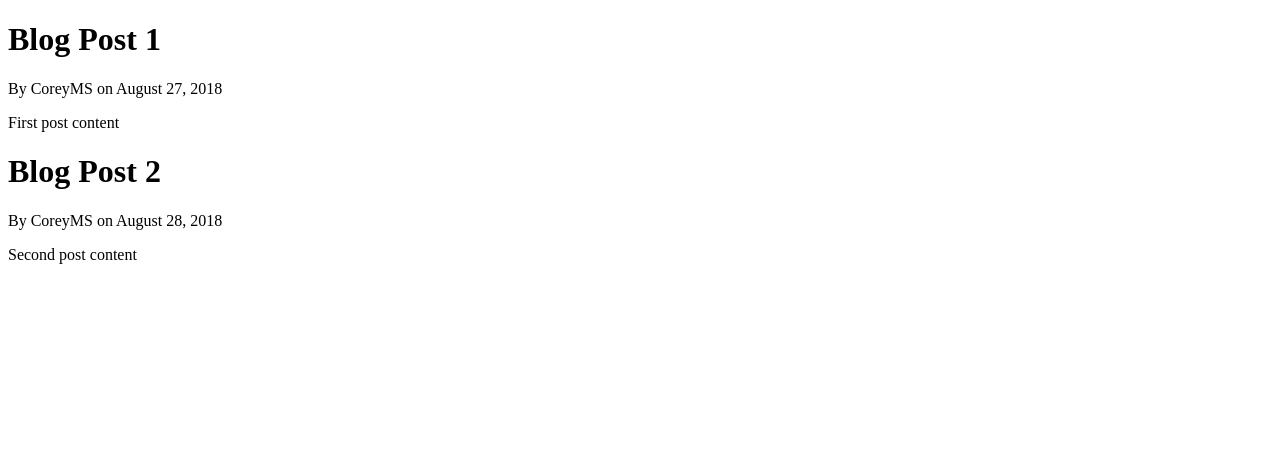
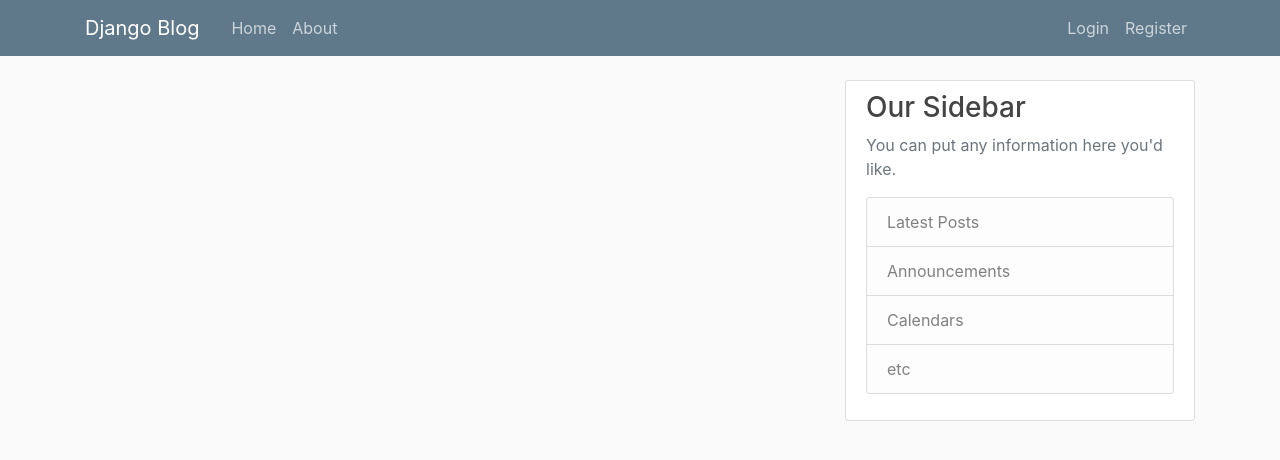
Before and after one commit to Mistblinde/blog_django_project, a Django app: page / in a window 1280 px wide. Shown: the top 460 px of the page. Run offline with Django 3.2, Linux system fonts and the light colour scheme; data that the repository does not hold is empty; some libraries are stand-ins or nearby versions.

Commit message:
added nice html/css/bootstrap layout

```diff
--- /dev/null
+++ b/blog/static/blog/main.css
@@ -0,0 +1,84 @@
+body {
+  background: #fafafa;
+  color: #333333;
+  margin-top: 5rem;
+}
+
+h1, h2, h3, h4, h5, h6 {
+  color: #444444;
+}
+
+ul {
+  margin: 0;
+}
+
+.bg-steel {
+  background-color: #5f788a;
+}
+
+.site-header .navbar-nav .nav-link {
+  color: #cbd5db;
+}
+
+.site-header .navbar-nav .nav-link:hover {
+  color: #ffffff;
+}
+
+.site-header .navbar-nav .nav-link.active {
+  font-weight: 500;
+}
+
+.content-section {
+  background: #ffffff;
+  padding: 10px 20px;
+  border: 1px solid #dddddd;
+  border-radius: 3px;
+  margin-bottom: 20px;
+}
+
+.article-title {
+  color: #444444;
+}
+
+a.article-title:hover {
+  color: #428bca;
+  text-decoration: none;
+}
+
+.article-content {
+  white-space: pre-line;
+}
+
+.article-img {
+  height: 65px;
+  width: 65px;
+  margin-right: 16px;
+}
+
+.article-metadata {
+  padding-bottom: 1px;
+  margin-bottom: 4px;
+  border-bottom: 1px solid #e3e3e3
+}
+
+.article-metadata a:hover {
+  color: #333;
+  text-decoration: none;
+}
+
+.article-svg {
+  width: 25px;
+  height: 25px;
+  vertical-align: middle;
+}
+
+.account-img {
+  height: 125px;
+  width: 125px;
+  margin-right: 20px;
+  margin-bottom: 16px;
+}
+
+.account-heading {
+  font-size: 2.5rem;
+}
--- /dev/null
+++ b/blog/templates/blog/base.html
@@ -0,0 +1,68 @@
+{% load static  %}
+<!DOCTYPE html>
+<html>
+<head>
+ <!-- Required meta tags -->
+    <meta charset="utf-8">
+    <meta name="viewport" content="width=device-width, initial-scale=1, shrink-to-fit=no">
+
+    <!-- Bootstrap CSS -->
+    <link rel="stylesheet" href="https://maxcdn.bootstrapcdn.com/bootstrap/4.0.0/css/bootstrap.min.css" integrity="sha384-Gn5384xqQ1aoWXA+058RXPxPg6fy4IWvTNh0E263XmFcJlSAwiGgFAW/dAiS6JXm" crossorigin="anonymous">
+    <link rel="stylesheet" type="text/css" href="{% static 'blog/main.css' %}">
+
+    {% if title %}
+        <title>Django Blog - {{ title }}</title>
+    {% else %}
+        <title>Django Blog</title>
+    {% endif %}
+</head>
+<body>
+    <header class="site-header">
+      <nav class="navbar navbar-expand-md navbar-dark bg-steel fixed-top">
+        <div class="container">
+          <a class="navbar-brand mr-4" href="{% url 'blog-home' %}">Django Blog</a>
+          <button class="navbar-toggler" type="button" data-toggle="collapse" data-target="#navbarToggle" aria-controls="navbarToggle" aria-expanded="false" aria-label="Toggle navigation">
+          <span class="navbar-toggler-icon"></span>
+          </button>
+          <div class="collapse navbar-collapse" id="navbarToggle">
+            <div class="navbar-nav mr-auto">
+              <a class="nav-item nav-link" href="{% url 'blog-home' %}">Home</a>
+              <a class="nav-item nav-link" href="{% url 'blog-about' %}">About</a>
+            </div>
+            <!-- Navbar Right Side -->
+            <div class="navbar-nav">
+              <a class="nav-item nav-link" href="#">Login</a>
+              <a class="nav-item nav-link" href="#">Register</a>
+            </div>
+          </div>
+        </div>
+      </nav>
+    </header>
+    <main role="main" class="container">
+      <div class="row">
+        <div class="col-md-8">
+          {% block content %}{% endblock %}
+        </div>
+        <div class="col-md-4">
+          <div class="content-section">
+            <h3>Our Sidebar</h3>
+            <p class='text-muted'>You can put any information here you'd like.
+              <ul class="list-group">
+                <li class="list-group-item list-group-item-light">Latest Posts</li>
+                <li class="list-group-item list-group-item-light">Announcements</li>
+                <li class="list-group-item list-group-item-light">Calendars</li>
+                <li class="list-group-item list-group-item-light">etc</li>
+              </ul>
+            </p>
+          </div>
+        </div>
+      </div>
+    </main>
+
+    <!-- Optional JavaScript -->
+    <!-- jQuery first, then Popper.js, then Bootstrap JS -->
+    <script src="https://code.jquery.com/jquery-3.2.1.slim.min.js" integrity="sha384-KJ3o2DKtIkvYIK3UENzmM7KCkRr/rE9/Qpg6aAZGJwFDMVNA/GpGFF93hXpG5KkN" crossorigin="anonymous"></script>
+    <script src="https://cdnjs.cloudflare.com/ajax/libs/popper.js/1.12.9/umd/popper.min.js" integrity="sha384-ApNbgh9B+Y1QKtv3Rn7W3mgPxhU9K/ScQsAP7hUibX39j7fakFPskvXusvfa0b4Q" crossorigin="anonymous"></script>
+    <script src="https://maxcdn.bootstrapcdn.com/bootstrap/4.0.0/js/bootstrap.min.js" integrity="sha384-JZR6Spejh4U02d8jOt6vLEHfe/JQGiRRSQQxSfFWpi1MquVdAyjUar5+76PVCmYl" crossorigin="anonymous"></script>
+</body>
+</html>
--- a/blog/templates/blog/home.html
+++ b/blog/templates/blog/home.html
@@ -1,17 +1,15 @@
-<!DOCTYPE html>
-<html>
-<head>
-    {% if title %}
-        <title>Django Blog - {{ title }}</title>
-    {% else %}
-        <title>Django Blog</title>
-    {% endif %}
-</head>
-<body>
+{% extends "blog/base.html" %}
+{% block content %}
     {% for post in posts %}
-        <h1>{{ post.title }}</h1>
-        <p>By {{ post.author }} on {{ post.date_posted }}</p>
-        <p>{{ post.content }}</p>
+        <article class="media content-section">
+          <div class="media-body">
+            <div class="article-metadata">
+              <a class="mr-2" href="#">{{ post.author }}</a>
+              <small class="text-muted">{{ post.date_posted|date:"F d, Y" }}</small>
+            </div>
+            <h2><a class="article-title" href="#">{{ post.title }}</a></h2>
+            <p class="article-content">{{ post.content }}</p>
+          </div>
+        </article>
     {% endfor %}
-</body>
-</html>
+{% endblock content %}
--- a/blog/views.py
+++ b/blog/views.py
@@ -1,29 +1,13 @@
 from django.shortcuts import render
-
-posts = [
-    {
-        'author': 'CoreyMS',
-        'title': 'Blog Post 1',
-        'content': 'First post content',
-        'date_posted': 'August 27, 2018'
-
-    },
-    {
-        'author': 'CoreyMS',
-        'title': 'Blog Post 2',
-        'content': 'Second post content',
-        'date_posted': 'August 28, 2018'
-
-    },
-]
+from .models import Post
 
 
 def home(request):
     context = {
-        'posts': posts,
+        'posts': Post.objects.all()
     }
     return render(request, 'blog/home.html', context)
 
 
 def about(request):
-    return render(request, 'blog/about.html', {'title' : 'About'})
+    return render(request, 'blog/about.html', {'title': 'About'})
```
Also changed, not shown: blog/templates/blog/about.html (+3 -12 lines), blog/migrations/0001_initial.py (added).
